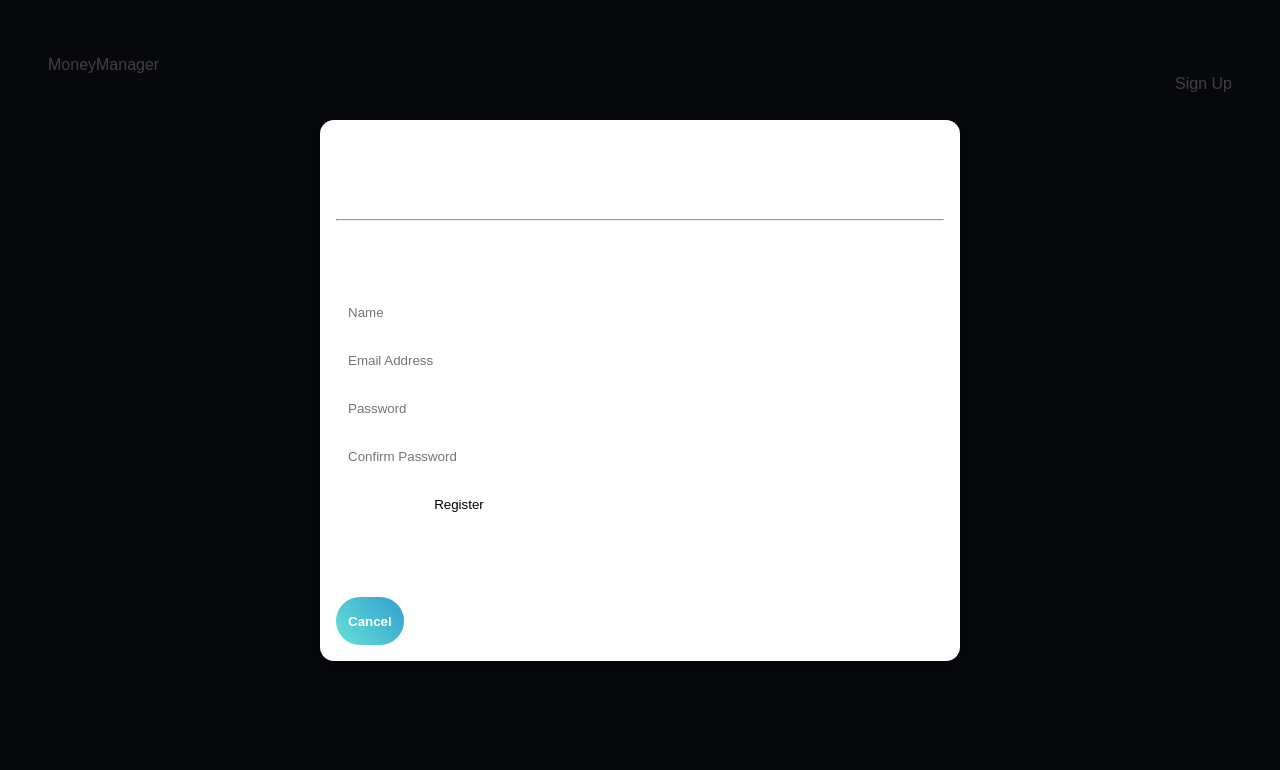
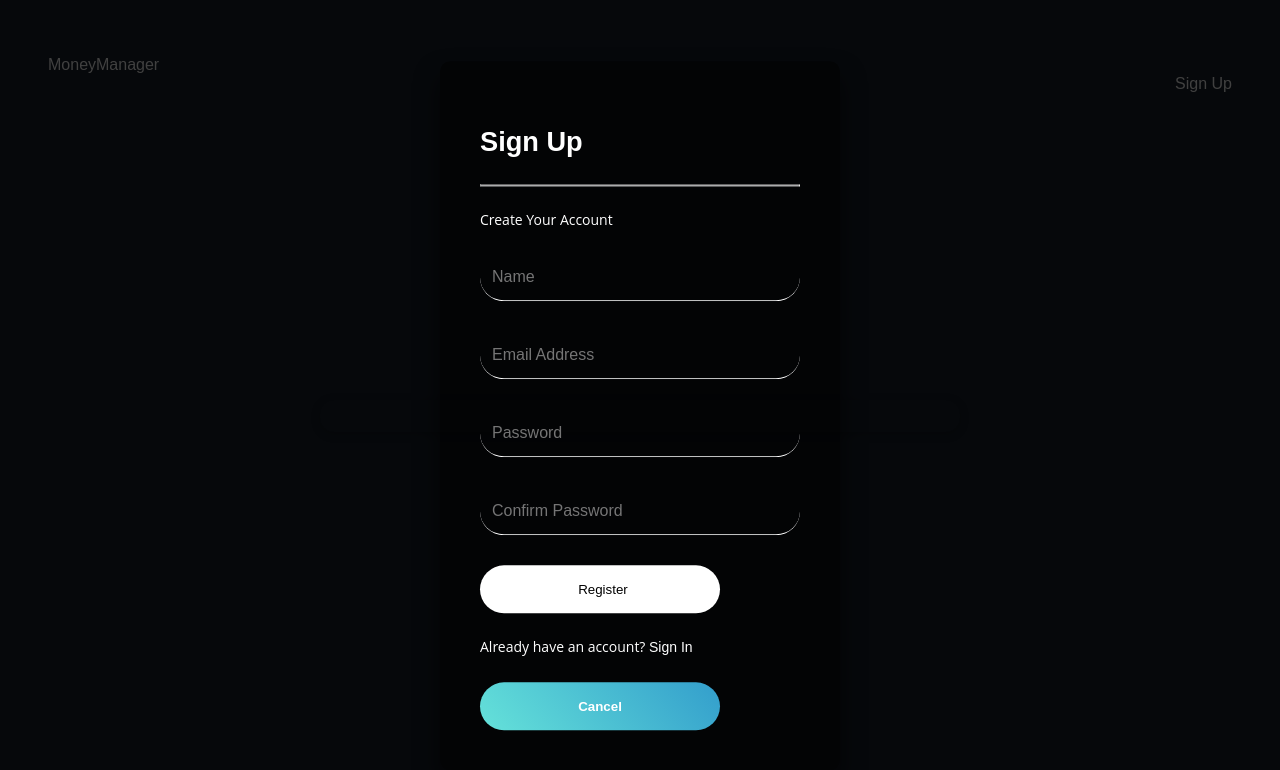
Before and after one commit to dgeorgiev436/React-MoneyManager-App, a React (Create React App) app in the folder client/: page /register in a window 1280 px wide. Shown: the top 770 px of the page. Built offline with nearby package versions, Linux system fonts and the light colour scheme; some icons are missing.

Commit message:
Login, Register & Logout

```diff
--- a/client/public/index.html
+++ b/client/public/index.html
@@ -9,7 +9,8 @@
       name="description"
       content="Web site created using create-react-app"
     />
-    <link rel="apple-touch-icon" href="%PUBLIC_URL%/logo192.png" />
+	  <!-- CSS only -->
+
     <!--
       manifest.json provides metadata used when your web app is installed on a
       user's mobile device or desktop. See https://developers.google.com/web/fundamentals/web-app-manifest/
--- a/client/src/actions/types.js
+++ b/client/src/actions/types.js
@@ -14,3 +14,4 @@ export const GET_ALL_USER_EXPENSES = "GET_ALL_USER_EXPENSES"
 export const GET_ALL_USER_EXPENSES_ERROR = "GET_ALL_USER_EXPENSES_ERROR"
 export const DELETE_EXPENSE = "DELETE_EXPENSE"
 export const DELETE_EXPENSE_ERROR = "DELETE_EXPENSE_ERROR"
+export const CLEAR_EXPENSES = "CLEAR_EXPENSES"
--- /dev/null
+++ b/client/src/components/Auth/Form.css
@@ -0,0 +1,158 @@
+.login-box {
+  position: absolute;
+  top: 50%;
+  left: 50%;
+  width: 400px;
+  padding: 40px;
+  transform: translate(-50%, -50%);
+  background: rgba(0,0,0,.5);
+  box-sizing: border-box;
+  box-shadow: 0 15px 25px rgba(0,0,0,.6);
+  border-radius: 10px;
+}
+
+.login-box h2 {
+  margin: 0 0 30px;
+  padding: 0;
+  color: #fff;
+  text-align: center;
+}
+
+.login-box .user-box {
+  position: relative;
+}
+
+.login-box .user-box input {
+  width: 100%;
+  padding: 10px 0;
+  padding-left: 12px;
+  font-size: 16px;
+  color: #fff;
+  margin-bottom: 30px;
+  border: none;
+  border-bottom: 1px solid #fff;
+  outline: none;
+  background: transparent;
+}
+.login-box .user-box label {
+  position: absolute;
+  top:0;
+  left: 0;
+  padding: 10px 0;
+  font-size: 16px;
+  color: #fff;
+  pointer-events: none;
+  transition: .5s;
+}
+
+.login-box .user-box input:focus ~ label,
+.login-box .user-box input:valid ~ label {
+  top: -20px;
+  left: 0;
+  color: #03e9f4;
+  font-size: 12px;
+}
+
+.login-box form a {
+  position: relative;
+  display: inline-block;
+  padding: 10px 20px;
+  color: #03e9f4;
+  font-size: 16px;
+  text-decoration: none;
+  text-transform: uppercase;
+  overflow: hidden;
+  transition: .5s;
+  margin-top: 40px;
+  letter-spacing: 4px
+}
+
+.login-box a:hover {
+  background: #03e9f4;
+  color: #fff;
+  border-radius: 5px;
+  box-shadow: 0 0 5px #03e9f4,
+              0 0 25px #03e9f4,
+              0 0 50px #03e9f4,
+              0 0 100px #03e9f4;
+}
+
+.login-box a span {
+  position: absolute;
+  display: block;
+}
+
+.login-box a span:nth-child(1) {
+  top: 0;
+  left: -100%;
+  width: 100%;
+  height: 2px;
+  background: linear-gradient(90deg, transparent, #03e9f4);
+  animation: btn-anim1 1s linear infinite;
+}
+
+@keyframes btn-anim1 {
+  0% {
+    left: -100%;
+  }
+  50%,100% {
+    left: 100%;
+  }
+}
+
+.login-box a span:nth-child(2) {
+  top: -100%;
+  right: 0;
+  width: 2px;
+  height: 100%;
+  background: linear-gradient(180deg, transparent, #03e9f4);
+  animation: btn-anim2 1s linear infinite;
+  animation-delay: .25s
+}
+
+@keyframes btn-anim2 {
+  0% {
+    top: -100%;
+  }
+  50%,100% {
+    top: 100%;
+  }
+}
+
+.login-box a span:nth-child(3) {
+  bottom: 0;
+  right: -100%;
+  width: 100%;
+  height: 2px;
+  background: linear-gradient(270deg, transparent, #03e9f4);
+  animation: btn-anim3 1s linear infinite;
+  animation-delay: .5s
+}
+
+@keyframes btn-anim3 {
+  0% {
+    right: -100%;
+  }
+  50%,100% {
+    right: 100%;
+  }
+}
+
+.login-box a span:nth-child(4) {
+  bottom: -100%;
+  left: 0;
+  width: 2px;
+  height: 100%;
+  background: linear-gradient(360deg, transparent, #03e9f4);
+  animation: btn-anim4 1s linear infinite;
+  animation-delay: .75s
+}
+
+@keyframes btn-anim4 {
+  0% {
+    bottom: -100%;
+  }
+  50%,100% {
+    bottom: 100%;
+  }
+}
--- a/client/src/components/Auth/Login.js
+++ b/client/src/components/Auth/Login.js
@@ -4,6 +4,7 @@ import {login} from "../../actions/auth"
 import {connect} from "react-redux"
 import PropTypes from "prop-types"
 import Modal from "../UI/Modal"
+import "./Form.css"
 
 // Destructure props within the function parameters brackets
 const Login = ({ login, isAuthenticated}) => {
@@ -41,15 +42,15 @@ const Login = ({ login, isAuthenticated}) => {
 		return <Navigate to="/dashboard"/>
 	}
 
-	const loginModalContent = <Fragment>
+	const loginModalContent = <div className="login-box">
 			 <h1 className="large text-primary">Sign In</h1>
 			  <hr></hr>
 			  <p className="lead"><i className="fas fa-user"></i> Sign Into Your Account </p>
 			  <form onSubmit={onSubmitHandler} className="form">
-				<div className="form-group">
+				<div className="user-box">
 				  <input type="email" onChange={onChangeHandler} value={email} required placeholder="Email Address" name="email" />
 				</div>
-				<div className="form-group">
+				<div className="user-box">
 				  <input
 					type="password"
 					placeholder="Password"
@@ -64,8 +65,8 @@ const Login = ({ login, isAuthenticated}) => {
 			  <p className="my-1">
 				Don't have an account? <Link to="/register">Sign Up</Link>
 			  </p>
-			  <button onClick={onCancelHandler}>Cancel</button>
-		</Fragment>
+			  <button className="btn" onClick={onCancelHandler}>Cancel</button>
+		</div>
 
 
 	return(
--- a/client/src/components/Auth/Register.js
+++ b/client/src/components/Auth/Register.js
@@ -5,6 +5,7 @@ import PropTypes from "prop-types"
 import {registerUser} from "../../actions/auth"
 import {setAlert} from "../../actions/alert"
 import Modal from "../UI/Modal"
+import "./Form.css"
 
 const Register = ({isAuthenticated, registerUser}) => {
 
@@ -52,19 +53,19 @@ const Register = ({isAuthenticated, registerUser}) => {
 	}
 
 
-	const registerContent = <Fragment>
+	const registerContent = <div className="login-box">
 
 			 <h1 className="large text-primary">Sign Up</h1>
 			  <hr></hr>
 			  <p className="lead"><i className="fas fa-user"></i> Create Your Account</p>
 			  <form onSubmit={onSubmitHandler} className="form">
-				<div className="form-group">
+				<div className="user-box">
 				  <input type="text" placeholder="Name" onChange={onChangeHandler} value={name} name="name" required />
 				</div>
-				<div className="form-group">
+				<div className="user-box">
 				  <input type="email" onChange={onChangeHandler} value={email} required placeholder="Email Address" name="email" />
 				</div>
-				<div className="form-group">
+				<div className="user-box">
 				  <input
 					type="password"
 					placeholder="Password"
@@ -74,7 +75,7 @@ const Register = ({isAuthenticated, registerUser}) => {
 					minLength="6"
 				  />
 				</div>
-				<div className="form-group">
+				<div className="user-box">
 				  <input
 					type="password"
 					placeholder="Confirm Password"
@@ -89,9 +90,9 @@ const Register = ({isAuthenticated, registerUser}) => {
 			  <p className="my-1">
 				Already have an account? <Link to="/login">Sign In</Link>
 			  </p>
-			  <button onClick={onCancelHandler}>Cancel</button>
+			  <button className="btn" onClick={onCancelHandler}>Cancel</button>
 
-		  </Fragment>
+		  </div>
 
 	return(
 		<Modal cancelHandler={onCancelHandler}>
--- a/client/src/components/Layout/Navbar.js
+++ b/client/src/components/Layout/Navbar.js
@@ -1,10 +1,16 @@
-import {Link} from "react-router-dom";
+import {Link, useNavigate} from "react-router-dom";
 import {connect} from "react-redux";
 import PropTypes from "prop-types";
 import {Fragment} from "react"
 import "./Landing.css"
+import {logout} from "../../actions/auth"
 
-const Navbar = ({}) => {
+const Navbar = ({isAuthenticated, logout}) => {
+	const navigate = useNavigate()
+
+	const logoutHandler = () => {
+		logout()
+	}
 
 
 	return(
@@ -14,7 +20,7 @@ const Navbar = ({}) => {
      	<Link to="/"><i className="icon fa-solid fa-sack-dollar"></i> MoneyManager</Link>
         <nav className="nav-bar">
             <ul>
-                <Link to="/login"> Sign Up</Link>
+				{isAuthenticated ? <a onClick={logoutHandler} href="/">Logout</a> : <Link to="/login"> Sign Up</Link>}
             </ul>
         </nav>
 
@@ -22,5 +28,14 @@ const Navbar = ({}) => {
 	)
 }
 
+Navbar.propTypes = {
+	isAuthenticated: PropTypes.bool.isRequired,
+	logout: PropTypes.func.isRequired
+}
 
-export default Navbar;
+// Get the current state to the component
+const mapStateToProps = state => ({
+	isAuthenticated: state.auth.isAuthenticated
+})
+
+export default connect(mapStateToProps, {logout})(Navbar);
--- a/client/src/components/UI/Modal.module.css
+++ b/client/src/components/UI/Modal.module.css
@@ -10,15 +10,15 @@
 
 .modal {
   position: fixed;
-  top: 15vh;
-  left: 5%;
+  top: 50%;
+  left: 50%;
   width: 90%;
-  background-color: white;
   padding: 1rem;
   border-radius: 14px;
   box-shadow: 0 2px 8px rgba(0, 0, 0, 0.25);
   z-index: 30;
   animation: slide-down 300ms ease-out forwards;
+  transform: translate(-50%, -50%);
 }
 
 @media (min-width: 768px) {
--- a/client/src/reducers/expense.js
+++ b/client/src/reducers/expense.js
@@ -1,4 +1,4 @@
-import {ADD_EXPENSE, ADD_EXPENSE_ERROR, GET_ALL_USER_EXPENSES, GET_ALL_USER_EXPENSES_ERROR, DELETE_EXPENSE, DELETE_EXPENSE_ERROR} from "../actions/types"
+import {ADD_EXPENSE, ADD_EXPENSE_ERROR, GET_ALL_USER_EXPENSES, GET_ALL_USER_EXPENSES_ERROR, DELETE_EXPENSE, DELETE_EXPENSE_ERROR, CLEAR_EXPENSES} from "../actions/types"
 
 const initialState = {
 	loading: true,
@@ -19,6 +19,8 @@ export default function(state = initialState, action){
 		case ADD_EXPENSE_ERROR:
 		case GET_ALL_USER_EXPENSES_ERROR:
 			return {...state, loading: false, expense: null}
+		case CLEAR_EXPENSES:
+			return {...state, loading: false, expense: null}
 		default:
 			return state;
 
```
Also changed, not shown: 1 other file (tests, documents, lock files or other folders).
